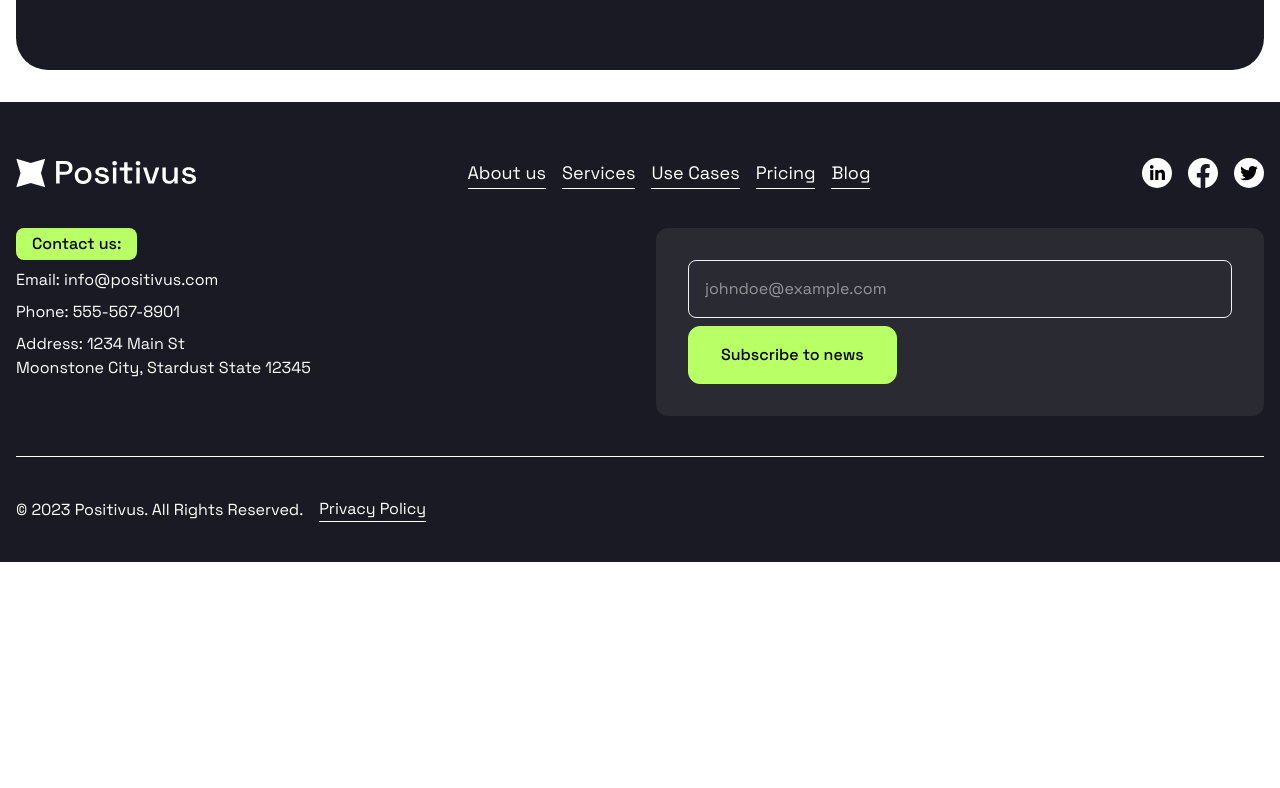
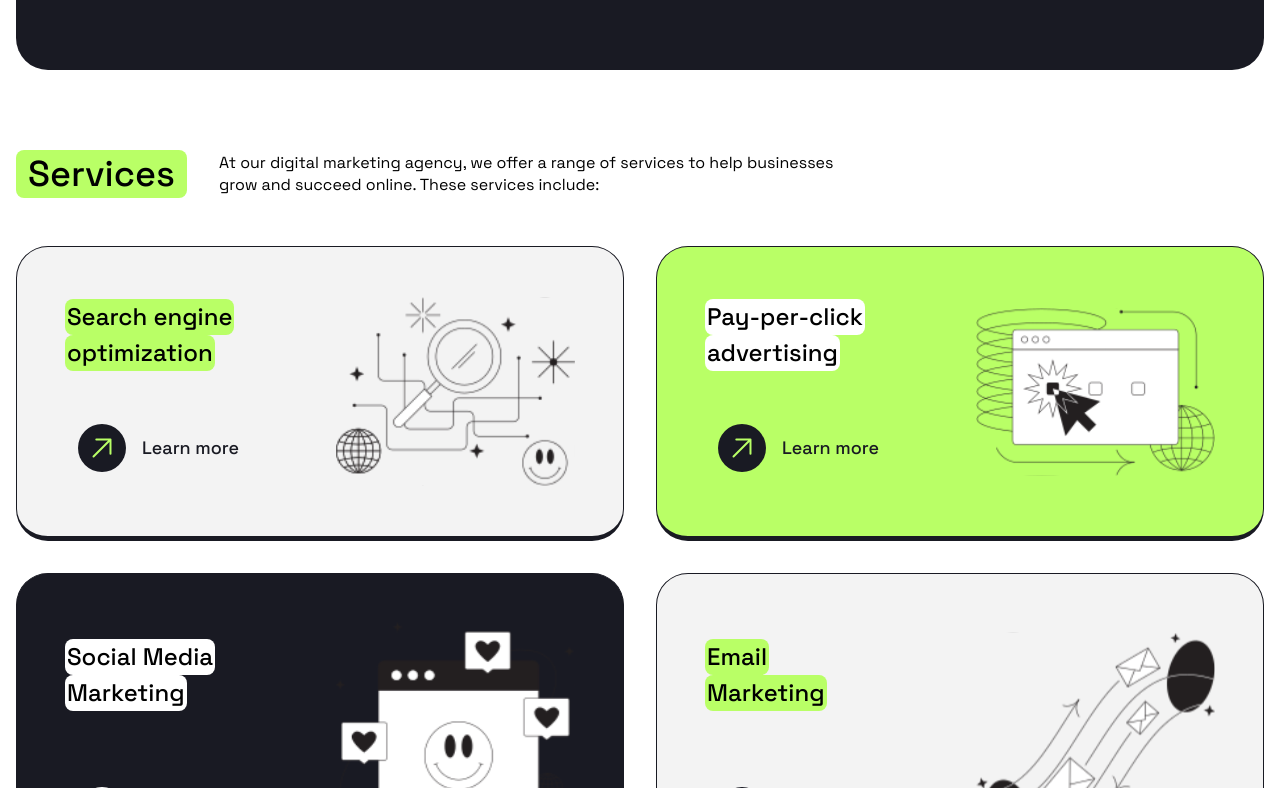
Before and after one commit to iabdwahab/positivus-agency, a React (Vite) app: page /#/services in a window 1280 px wide. Shown: the part 2692-3480 px from the top of the page. Before the commit the page ends 3254 px from the top, so only its background shows below. Built offline with nearby package versions, Linux system fonts and the light colour scheme.

Commit message:
Adding Services Section To Services Page.

```diff
--- a/src/data/services.tsx
+++ b/src/data/services.tsx
@@ -1,4 +1,4 @@
-import ServiceCard from "../components/services/ServiceCard";
+import ServiceCard from "../components/services_section/ServiceCard";
 import { serviceCardInterface } from "../types/services";
 
 import seoImage from "/home/services/seo.svg";
--- a/src/pages/Home.tsx
+++ b/src/pages/Home.tsx
@@ -2,7 +2,7 @@ import CaseStudies from "../components/case_studies_section/Index";
 import ContactSection from "../components/contact_section/Index";
 import CTASection from "../components/CTASection";
 import LandingSection from "../components/landing/HomeLanding";
-import ServicesSection from "../components/services/Index";
+import ServicesSection from "../components/services_section/Index";
 import Sponsors from "../components/Sponsors";
 import WorkingProcess from "../components/working_process/Index";
 import { homeCaseStudiesElements } from "../data/homeCaseStudies";
--- a/src/pages/Services.tsx
+++ b/src/pages/Services.tsx
@@ -2,6 +2,7 @@ import CaseStudies from "../components/case_studies_section/Index";
 import LandingCard from "../components/landing/LandingCard";
 import SEOProcessSection from "../components/seo_process_section/Index";
 import SEOService from "../components/SEOService";
+import ServicesSection from "../components/services_section/Index";
 import { servicesCaseStudiesElements } from "../data/servicesCaseStudies";
 
 import landingIllustration from "/services/landing.svg";
@@ -18,6 +19,7 @@ function Services() {
       <SEOService />
       <SEOProcessSection />
       <CaseStudies caseStudiesElements={servicesCaseStudiesElements} />
+      <ServicesSection />
     </>
   );
 }
```
Also changed, not shown: src/components/services_section/Index.tsx (renamed from src/components/services/Index.tsx), src/components/services_section/ServiceCard.tsx (renamed from src/components/services/ServiceCard.tsx).
